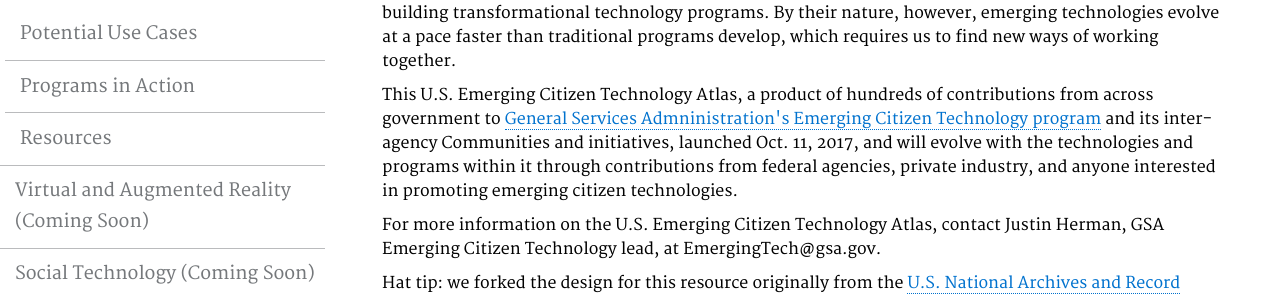
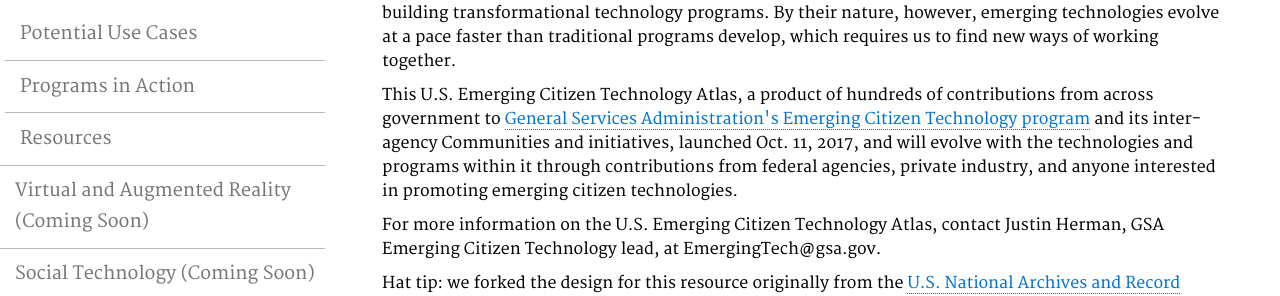
Before and after one commit to GSA/emerging-technology-atlas, a Jekyll site: the page built from pages/index.md, in a window 1280 px wide. Shown: the part 656-952 px from the top of the page. Built offline with Jekyll 4.4.1, drawn with Linux system fonts in a browser that asks for light colours.

Commit message:
fixed typo

```diff
--- a/pages/index.md
+++ b/pages/index.md
@@ -19,7 +19,7 @@ description: ""
 
 <p>In order for public services to best evaluate, test, and where appropriate adopt new technologies to improve services for citizens and make them more cost effective for taxpayers, federal agencies must collaborate more openly with the U.S. businesses, policymakers and innovators who are critical to building transformational technology programs. By their nature, however, emerging technologies evolve at a pace faster than traditional programs develop, which requires us to find new ways of working together.</p>
 
-<p>This U.S. Emerging Citizen Technology Atlas, a product of hundreds of contributions from across government to <a href="https://www.gsa.gov/technology/government-it-initiatives/emerging-citizen-technology">General Services Admninistration's Emerging Citizen Technology program</a> and its inter-agency Communities and initiatives, launched Oct. 11, 2017, and will evolve with the technologies and programs within it through contributions from federal agencies, private industry, and anyone interested in promoting emerging citizen technologies.</p>
+<p>This U.S. Emerging Citizen Technology Atlas, a product of hundreds of contributions from across government to <a href="https://www.gsa.gov/technology/government-it-initiatives/emerging-citizen-technology">General Services Administration's Emerging Citizen Technology program</a> and its inter-agency Communities and initiatives, launched Oct. 11, 2017, and will evolve with the technologies and programs within it through contributions from federal agencies, private industry, and anyone interested in promoting emerging citizen technologies.</p>
 
 <p>For more information on the U.S. Emerging Citizen Technology Atlas, contact Justin Herman, GSA Emerging Citizen Technology lead, at EmergingTech@gsa.gov.</p>
 
```
